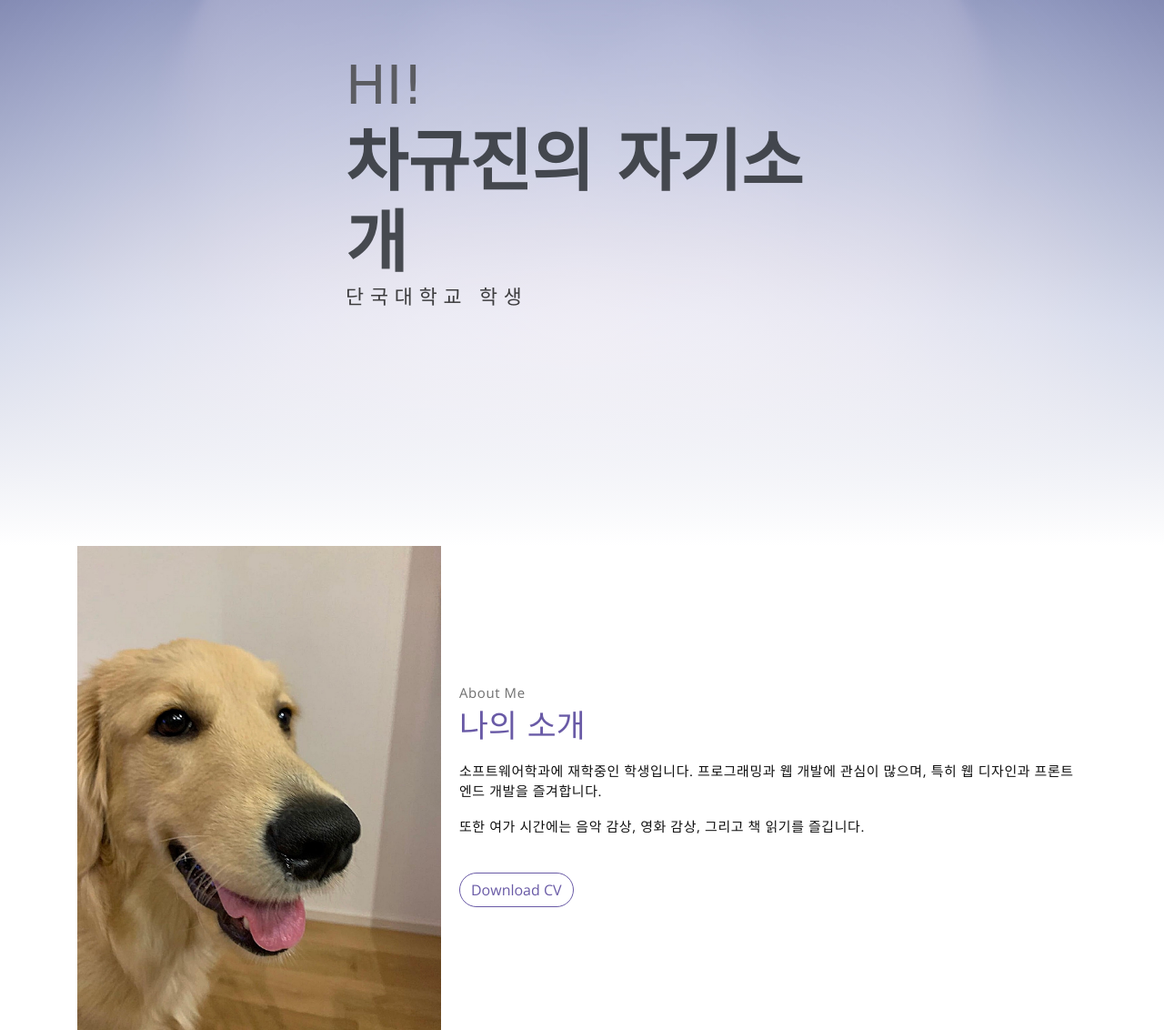
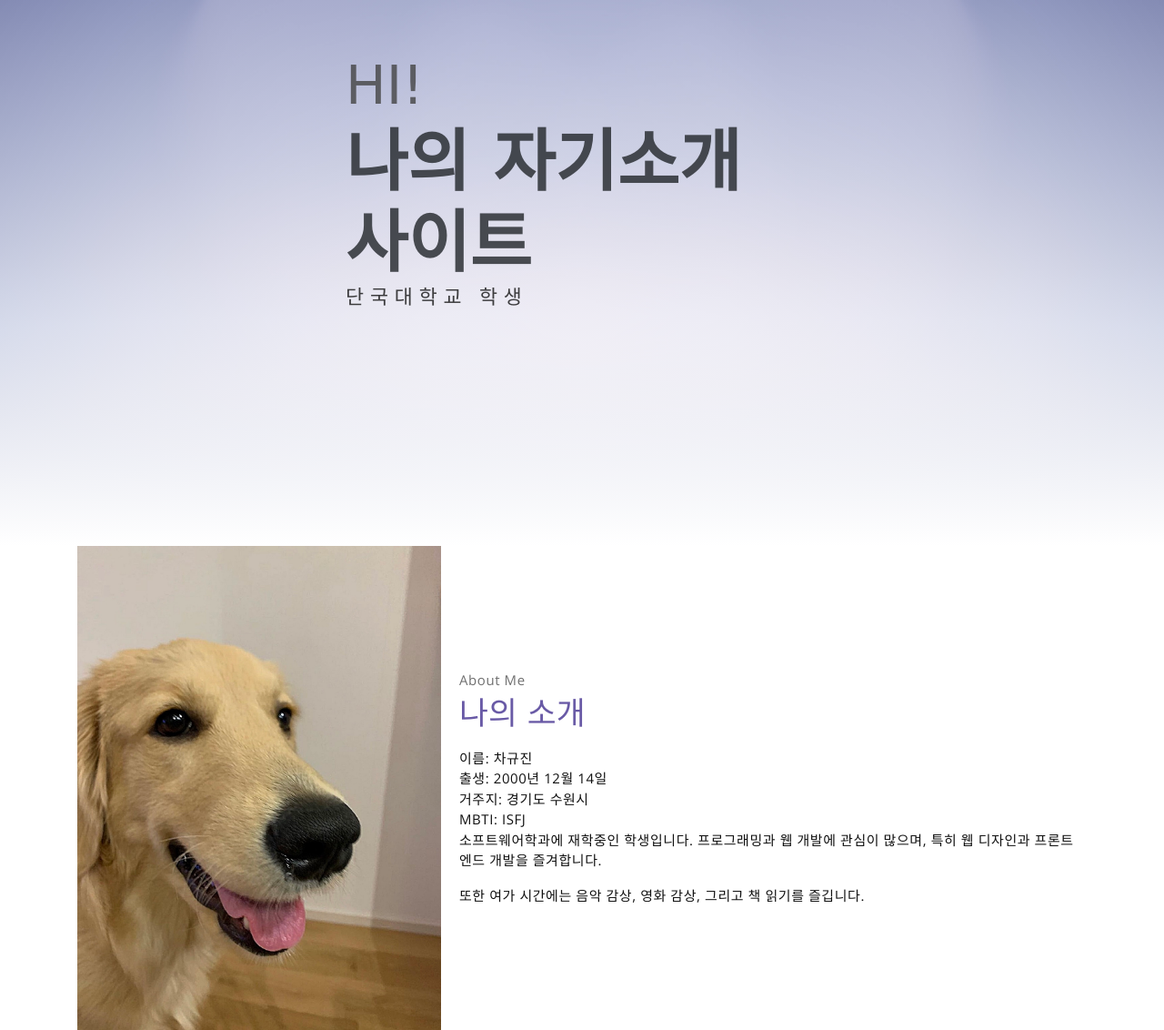
Before and after one commit to gyujin00/Mid-Term-Project, a website: page meyawo/public_html/index.html in a window 1280 px wide. Shown: the part 200-1332 px from the top of the page at 91% size. Drawn offline with nearby package versions, Linux system fonts and the light colour scheme; a web font is replaced by a local one.

Commit message:
commit 4

```diff
--- a/meyawo/public_html/index.html
+++ b/meyawo/public_html/index.html
@@ -54,7 +54,7 @@
         <div class="header-content container">
             <h1 class="header-title">
                 <span class="up">HI!</span>
-                <span class="down">차규진의 자기소개</span>
+                <span class="down">나의 자기소개 사이트</span>
             </h1>
             <p class="header-subtitle">단국대학교 학생</p>
 
@@ -74,12 +74,15 @@
                     <p class="section-subtitle">About Me</p>
                     <h2 class="section-title mb-3">나의 소개</h2>
                     <p>
+                        이름: 차규진<br>
+                        출생: 2000년 12월 14일<br>
+                        거주지: 경기도 수원시<br>
+                        MBTI: ISFJ<br>
                         소프트웨어학과에 재학중인 학생입니다. 프로그래밍과 웹 개발에 관심이 많으며, 특히 웹 디자인과 프론트엔드 개발을 즐겨합니다.
                     </p>
                     <p>
                         또한 여가 시간에는 음악 감상, 영화 감상, 그리고 책 읽기를 즐깁니다.
                     </p>
-                    <button class="btn-rounded btn btn-outline-primary mt-4">Download CV</button>
                 </div>
             </div><!-- end of about wrapper -->
         </div><!-- end of container -->
```
